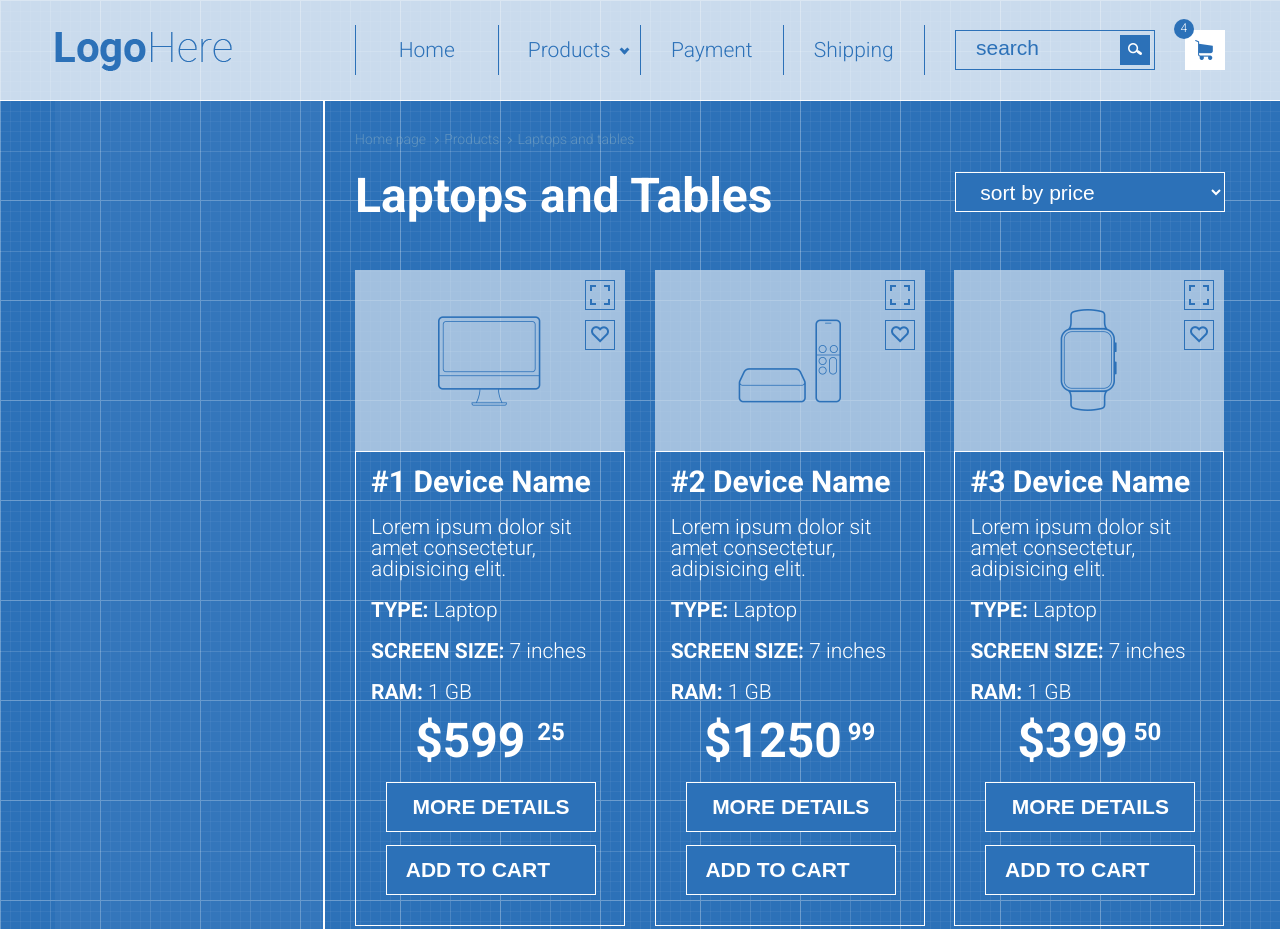
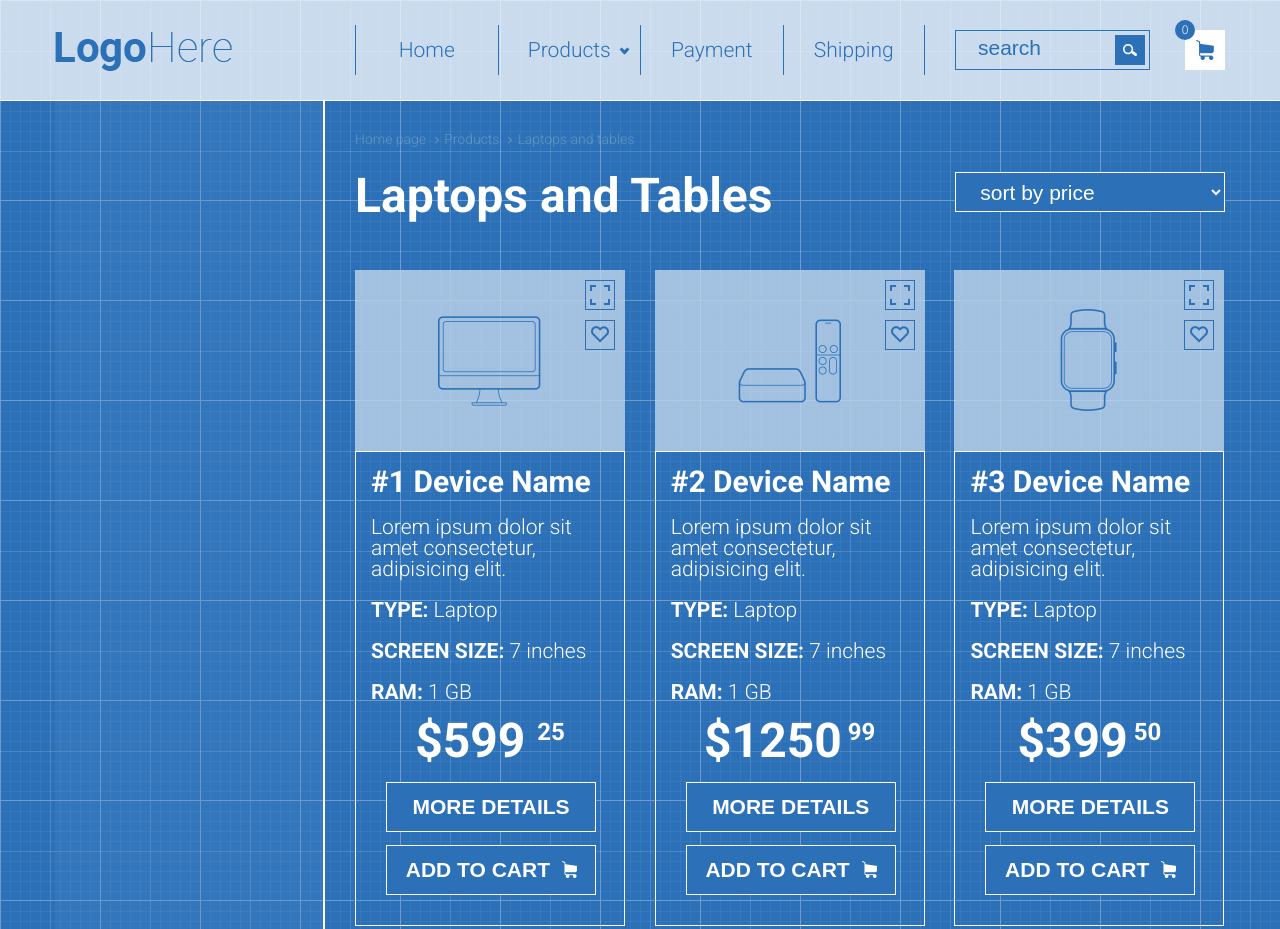
Before and after one commit to darynakondor/shop-project, a plain HTML site: page index.html in a window 1280 px wide. Shown: the top 929 px of the page. Drawn offline with Linux system fonts and the light colour scheme.

Commit message:
make change to the header

```diff
--- a/index.html
+++ b/index.html
@@ -41,21 +41,18 @@
                     </nav>
                 </div>
                 <div class="col-md-3">
-                    <div class="search">
-                        <form class="form" action="">
-                            <div>
-                                <input class="input-search" type="text" placeholder="search" name="search">
-                                <button class="btn-search" type="submit">
-                                    <img src="image/magnifying-glass-white.png" alt="">
-                                </button>
+                    <div class="row">
+                        <div class="col-md-9">
+                            <form action="" class="header-search">
+                                <input type="text" placeholder="search" name="search">
+                                <button type="button"></button>
+                            </form>
+                        </div>
+                        <div class="col-md-3">
+                            <div class="header-cart">
+                                <div class="products-cart">0</div>
                             </div>
-                        </form>
-                    </div>
-                    <div class="icon">
-                        <a class="trolley" href="">
-                            <img class="icon-trolley" src="image/trolley-blue.png" alt="">
-                            <span class="counter"></span>
-                        </a>
+                        </div>
                     </div>
                 </div>
             </div>
--- a/style.css
+++ b/style.css
@@ -145,79 +145,71 @@ body {
     border-color:  white;
 }
 
-.search {
-    width: 200px;
+.header-search {
+    height: 40px;
+    border: solid 1px #2c71b8;
+    padding: 5px 5px 5px 20px;
+    position: relative;
+    margin-top: 5px;
 }
 
-.form {
-    margin: 5px 0px;
-    position: relative;
-}
-
-.input-search {
-    width: 200px;
-    height: 40px;
-    border: solid 1px #2c71b8;
-    padding: 0;
+.header-search input {
+    padding-right: 5px;
+    width: 140px;
+    height: 28px;
+    border: none;
     background-color: transparent;
 }
 
 ::placeholder {
+    color: #2c71b8;
     font-size: 21px;
     font-weight: 300;
-    color: #2c71b8;
-    padding-left: 20px;
 }
 
-.btn-search {
-    padding: 0;
+input:focus {
+    outline: none;
+}
+
+.header-search button {
     width: 30px;
     height: 30px;
+    position: absolute;
+    top: 4px;
+    right: 4px;
     background-color: #2c71b8;
     border: none;
-    position: absolute;
-    left: 165px;
-    top: 5px;
-}
-
-.btn-search {
+    background-image: url("image/magnifying-glass-white.png");
+    background-repeat: no-repeat;
+    background-position: center;
     cursor: pointer;
 }
 
-.icon {
+.header-cart {
     background-color: rgba(255, 255, 255);
     width: 40px;
     height: 40px;
+    margin: 5px;
+    background-image: url("image/trolley-blue.png");
+    background-repeat: no-repeat;
+    background-position: center;
     position: relative;
-    left: 230px;
-    bottom: 45px;
+    cursor: pointer;
 }
 
-.trolley {
-    display: block;
-    color: rgba(255, 255, 255);
- }
-
-.icon-trolley {
-    margin: 10px 12px 10px 10px;
-}
-
-.counter {
+.products-cart {
+    background-color: #2c71b8;
+    border-radius: 50%;
     width: 20px;
     height: 20px;
-    border-radius: 50%;
-    background-color: #2c71b8;
+    font-size: 12px;
+    color: #ffffff;
+    text-align: center;
+    line-height: 20px;
     position: absolute;
-    top: -11px;
-    left: -11px;
+    left: -10px;
+    top: -10px;
 }
-
-.counter::before {
-    content: "4";
-    font-size: 12px;
-    margin-left: 6.5px;
-}
-
 
 
 .main {
@@ -461,7 +453,7 @@ div .icon-save {
 .btn-cart div {
     width: 15px;
     height: 17px;
-    background-image: url("trolley-2.png");
+    background-image: url("image/trolley-white.png");
     background-repeat: no-repeat;
     position: absolute;
     left: 175px;
```
